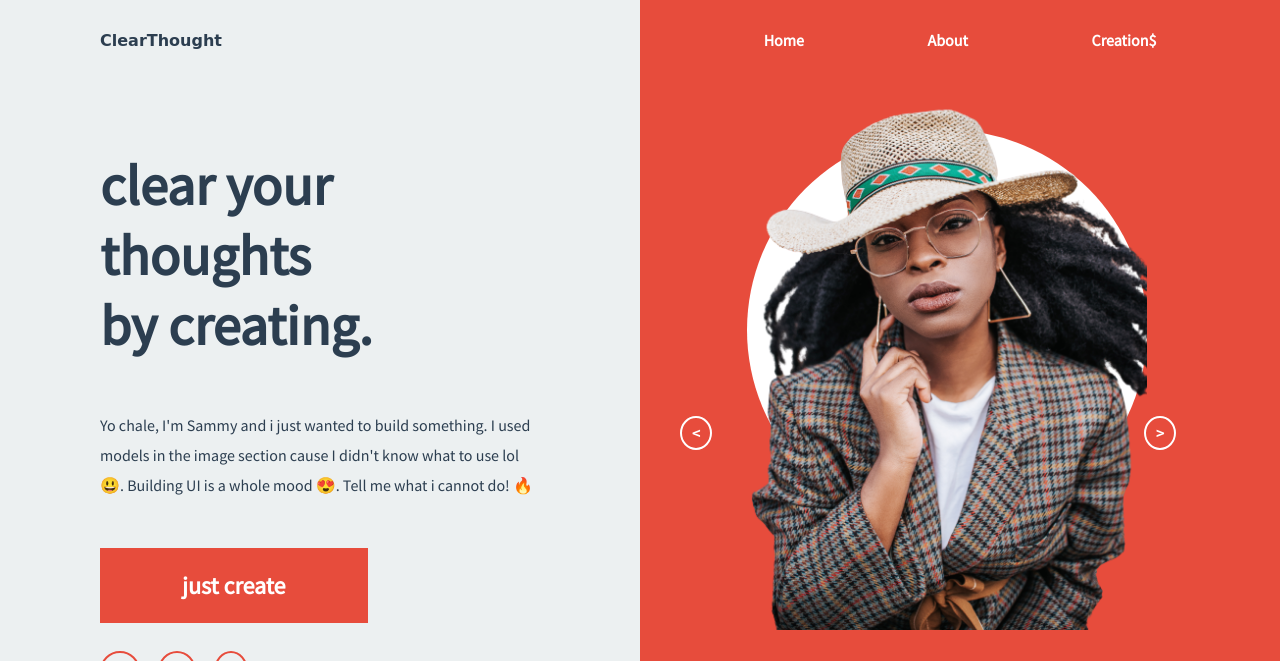
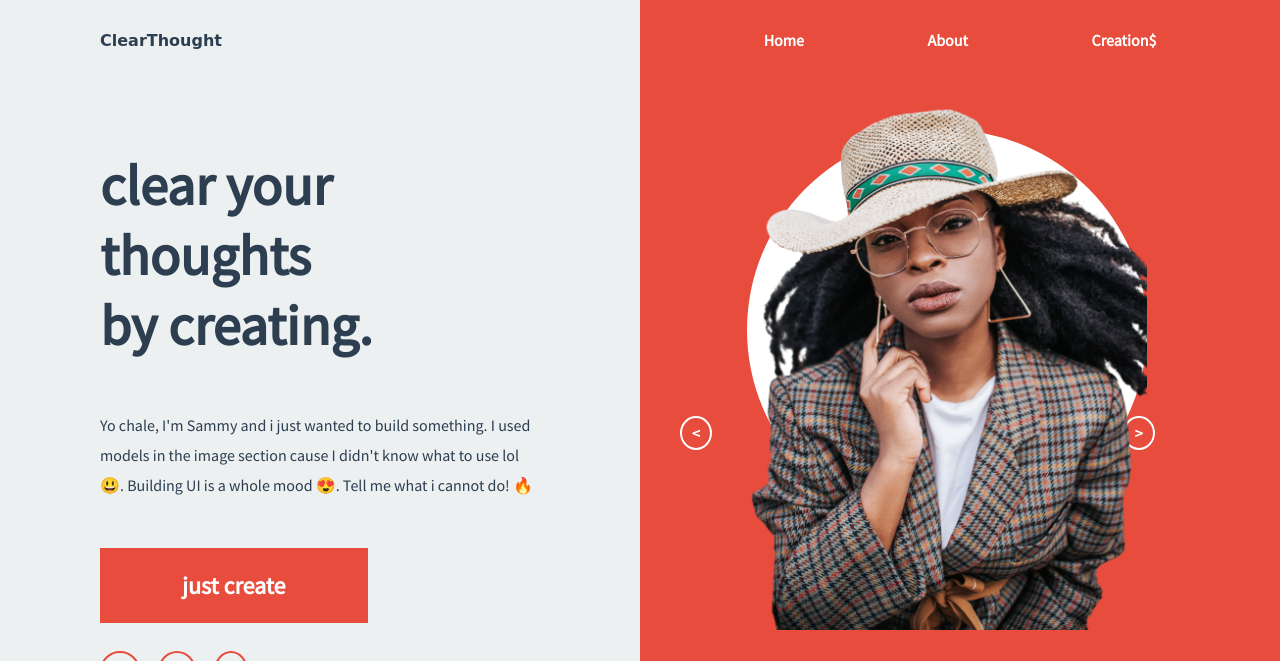
Before and after one commit to Sammy-Genius/clear-mind, a plain HTML site: page index.html in a window 1280 px wide. Shown: the top 661 px of the page. Drawn offline with nearby package versions, Linux system fonts and the light colour scheme; a web font is replaced by a local one.

Commit message:
modified style

```diff
--- a/styles/_content.scss
+++ b/styles/_content.scss
@@ -110,7 +110,7 @@
                          top:50%;
                      }
                      .nextBtn {
-                        right:-10%;
+                        right:-5%;
                      }
                      .prevBtn {
                          left:-25%;
```
Also changed, not shown: styles/style.css, 1 other file.
